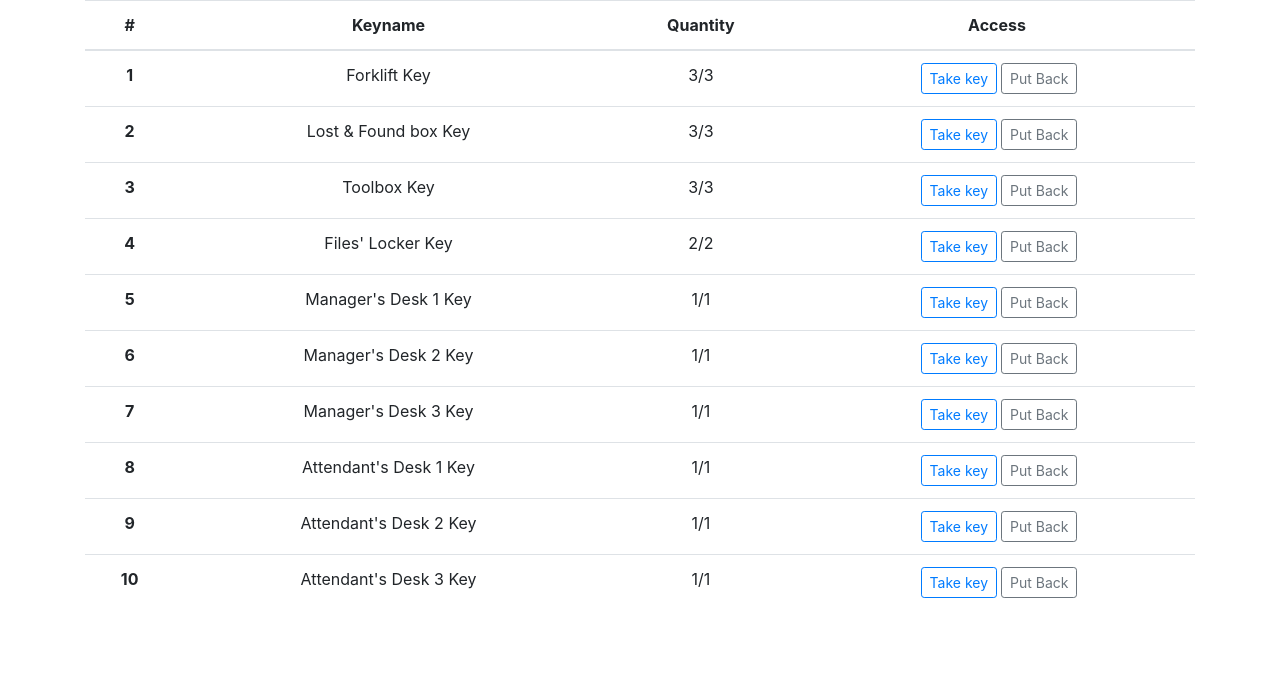
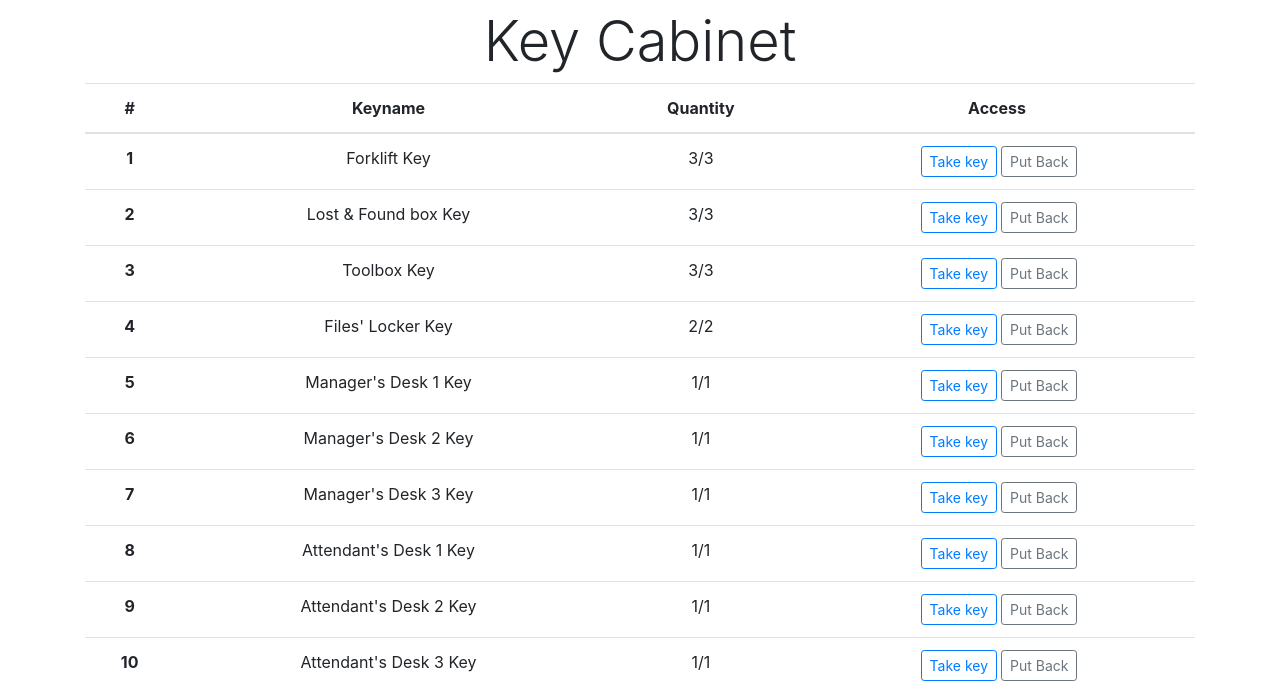
Before and after one commit to syed-ateeb-naveed/Key-Cabinet, a Django app: page /cabinet/ in a window 1280 px wide. Shown: the top 692 px of the page. Run offline with Django 5.2, Linux system fonts and the light colour scheme; data comes from the database, SQL or seed files in the repository; some libraries are stand-ins or nearby versions.

Commit message:
heading added to the table

```diff
--- a/KeyCabinet/keyapp/templates/cabinet.html
+++ b/KeyCabinet/keyapp/templates/cabinet.html
@@ -3,6 +3,7 @@
 {% block content %}
 
     <div class="table-container">
+        <h1 class="display-4 my-2">Key Cabinet</h1>
         <table class="table table-hover">
             <thead>
             <tr>
```
